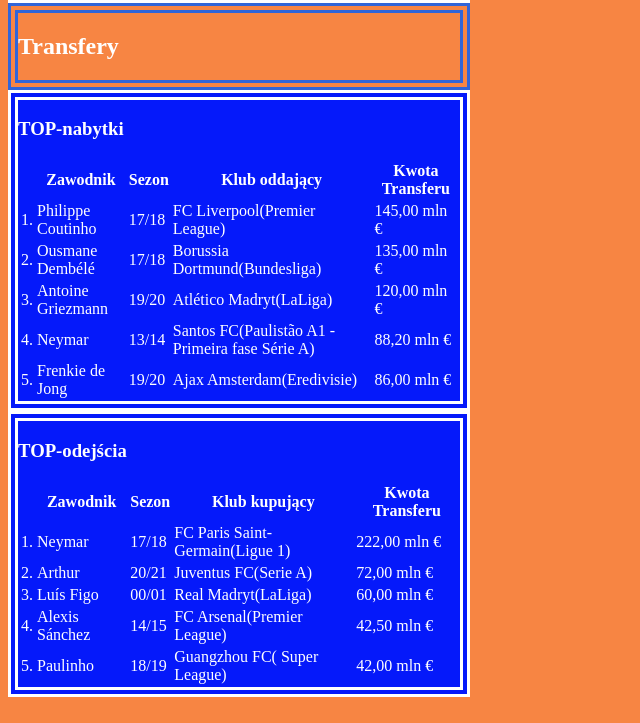
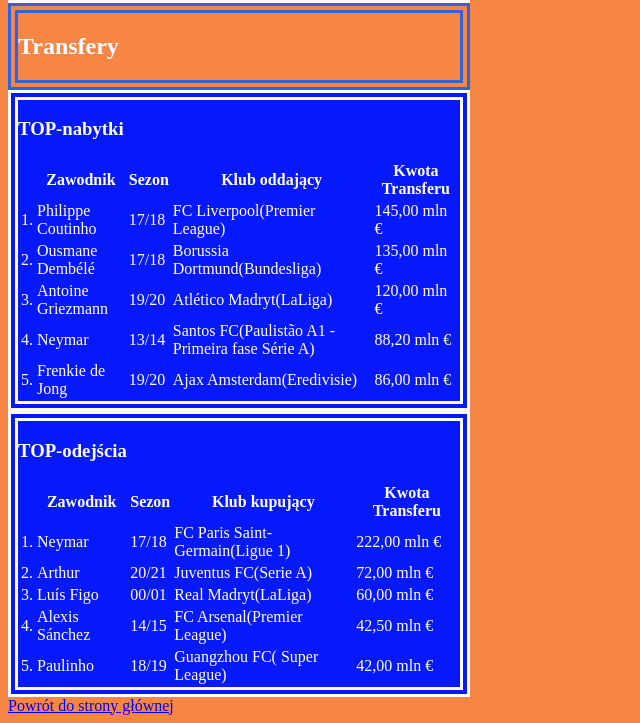
Before and after one commit to 2b-aim/2b-aim.github.io, a plain HTML site: page fcb.html in a window 1280 px wide. Shown: the part 2581-3304 px from the top of the page, without its empty margins (0-640 px from the left). Drawn offline with Linux system fonts and the light colour scheme.

Commit message:
Update fcb.html

```diff
--- a/fcb.html
+++ b/fcb.html
@@ -317,5 +317,7 @@ Poza sekcją piłkarską FC Barcelona ma jeszcze sekcje koszykówki, piłki ręc
 		</tr>
 	</tbody>
 </table></div>
+
+		<a href="https://2b-aim.github.io/najlepszekluby.html">Powrót do strony głównej</a>
 	</body>
 </html>
```
